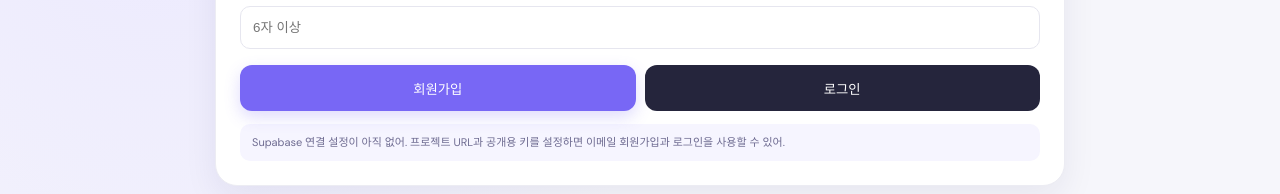
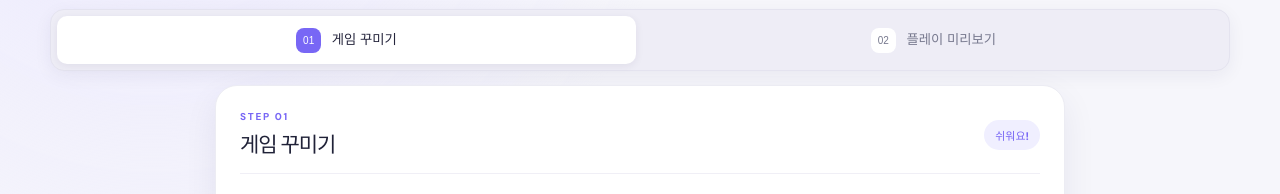
Before and after one commit to Jiho77777/New_Game, a plain HTML site: page index.html in a window 1280 px wide. Shown: the part 319-513 px from the top of the page. Drawn offline with nearby package versions, Linux system fonts and the light colour scheme.

Commit message:
Hide login panel until login tab is opened

```diff
--- a/index.html
+++ b/index.html
@@ -18,7 +18,7 @@
 
   <main class="workspace">
 
-    <section class="panel auth-panel" id="accountPanel">
+    <section class="panel auth-panel" id="accountPanel" hidden>
       <div class="panel-heading"><div><p class="eyebrow">MY ACCOUNT</p><h2>계정 로그인</h2></div><span class="step-pill">Firebase 없이</span></div>
       <p class="auth-description">이메일로 가입하거나 로그인해. 비밀번호는 이 사이트에 저장되지 않아.</p>
       <div id="authSignedOut">
```
